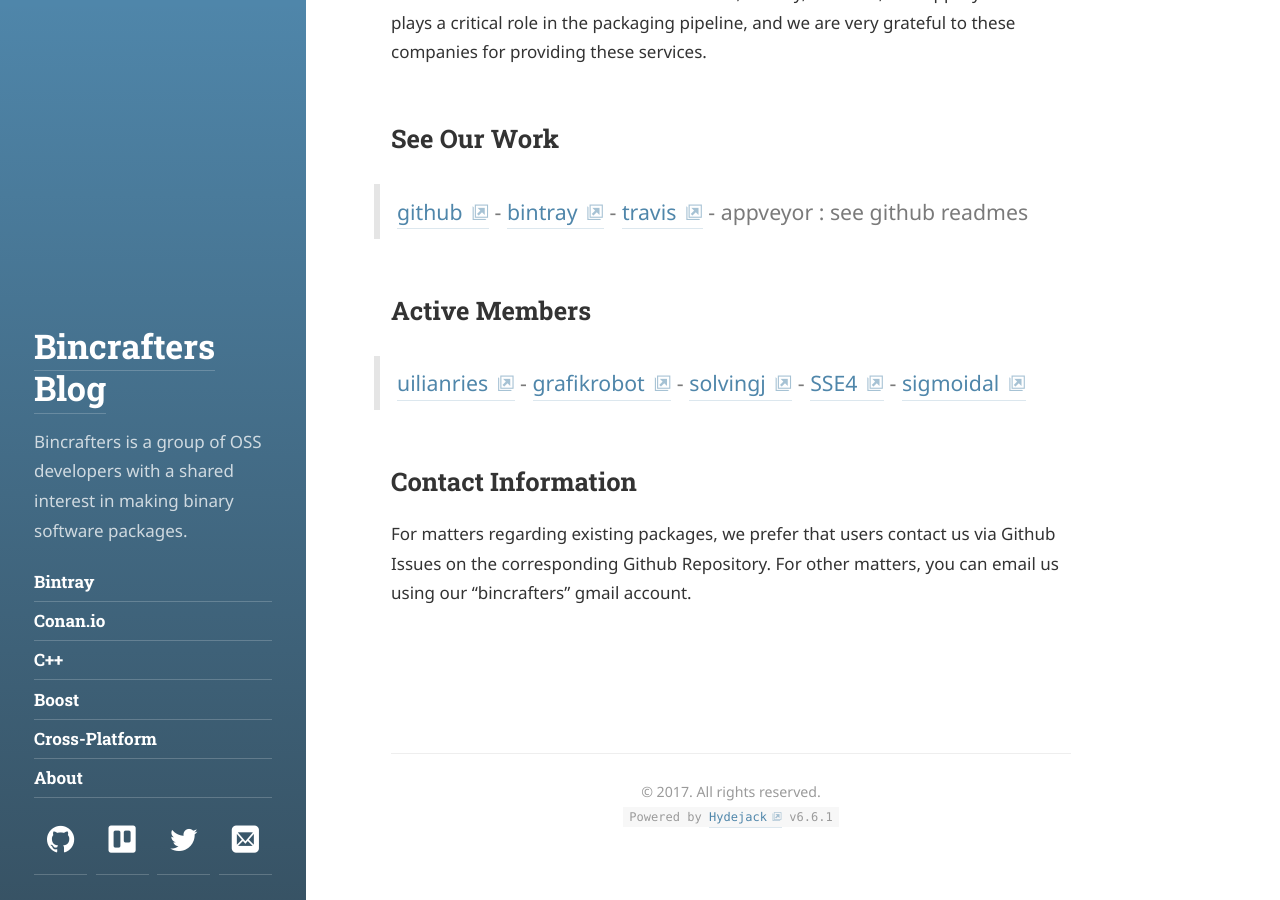
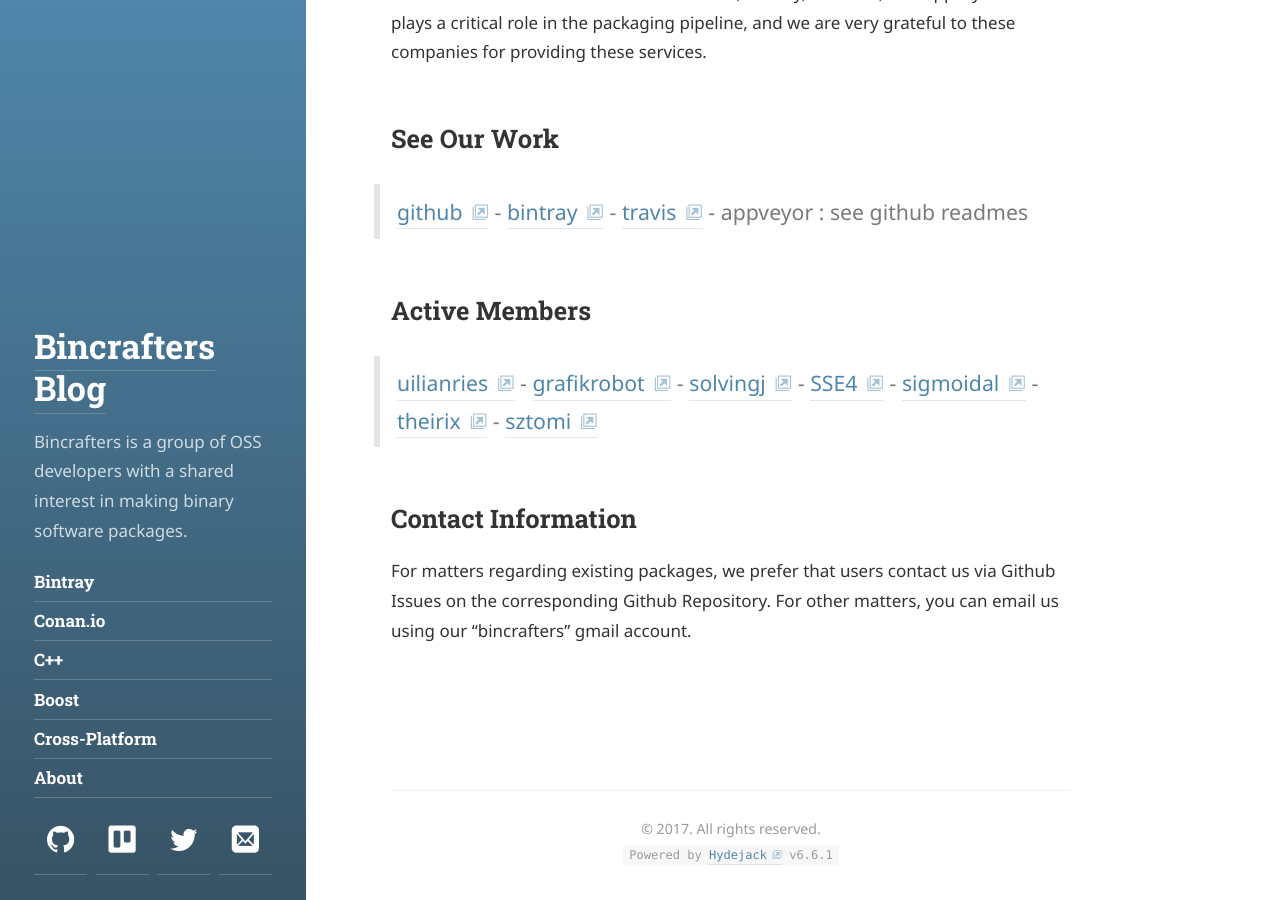
Before and after one commit to bincrafters/bincrafters.github.io, a Jekyll site: the page built from about.md, in a window 1280 px wide and 900 px high, scrolled down 721 px. Built offline with Jekyll 4.4.1, drawn with Linux system fonts in a browser that asks for light colours; some web fonts are replaced.

Commit message:
updated members

```diff
--- a/about.md
+++ b/about.md
@@ -18,7 +18,7 @@ Bincrafters would not exist if not for Github, Bintray, Travis-CI, and Appveyor.
 
 ## Active Members
 
-> [uilianries](https://github.com/uilianries) - [grafikrobot](https://github.com/grafikrobot) - [solvingj](https://github.com/solvingj) - [SSE4](https://github.com/SSE4) - [sigmoidal](https://www.npcglib.org/~stathis/blog)
+> [uilianries](https://github.com/uilianries) - [grafikrobot](https://github.com/grafikrobot) - [solvingj](https://github.com/solvingj) - [SSE4](https://github.com/SSE4) - [sigmoidal](https://www.npcglib.org/~stathis/blog) - [theirix](https://github.com/theirix) - [sztomi](https://github.com/sztomi)
 {:.lead}
 
 
```
